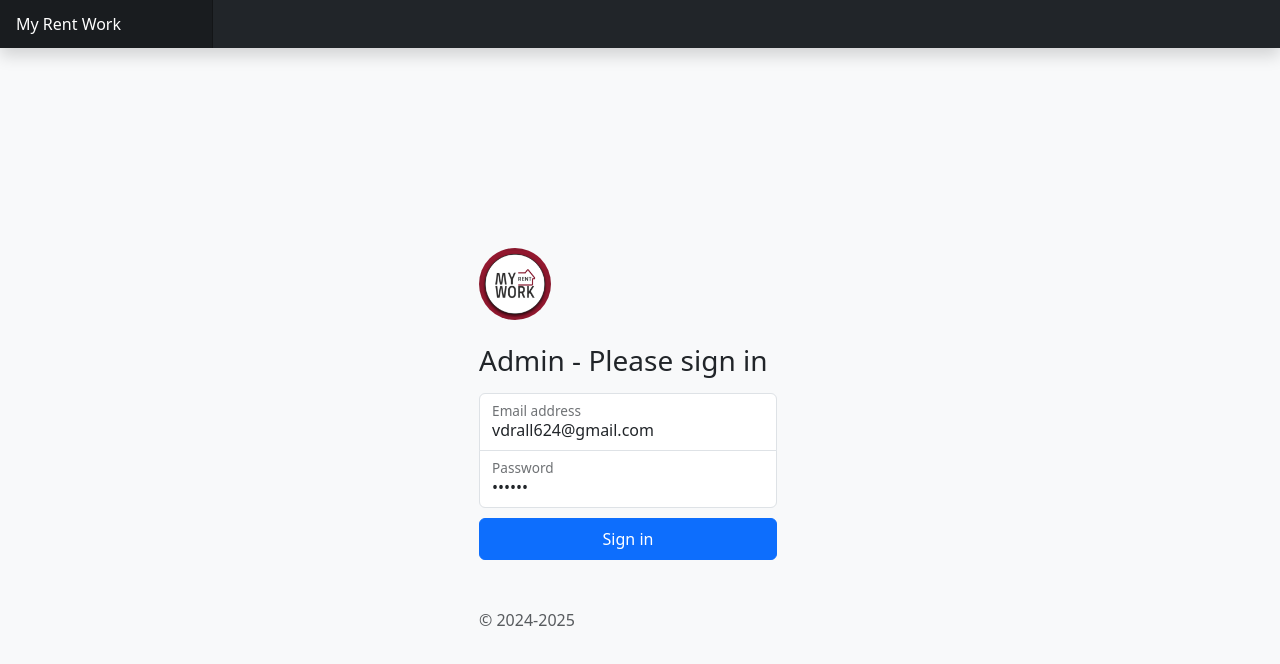
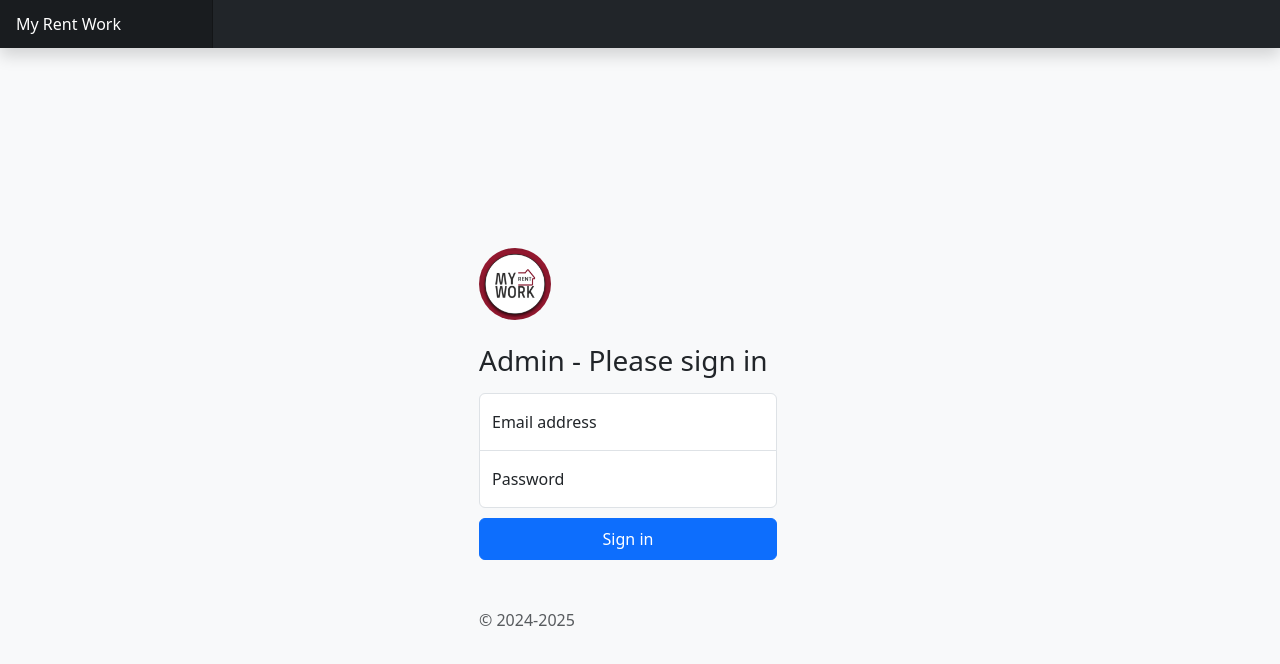
Before and after one commit to vikasyadav2184/myrentwork-web, a Vue app: page / in a window 1280 px wide. Shown: the top 664 px of the page. Built offline with nearby package versions, Linux system fonts and the light colour scheme; no server answers.

Commit message:
updated deploy copy

```diff
--- a/src/views/Login.vue
+++ b/src/views/Login.vue
@@ -5,8 +5,8 @@ import { auth } from '../main';
 import { signInWithEmailAndPassword } from 'firebase/auth';
 
 // Refs for DOM manipulation and state
-const email = ref('vdrall624@gmail.com');
-const password = ref('123456');
+const email = ref('');
+const password = ref('');
 const message = ref('');
 const router = useRouter(); // Initialize router instance
 
```
Also changed, not shown: 3 other files (tests, documents, lock files or other folders).
